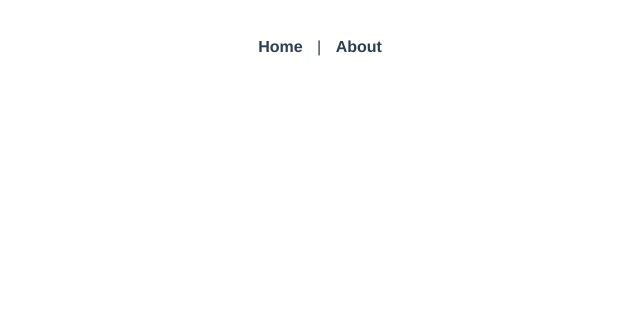
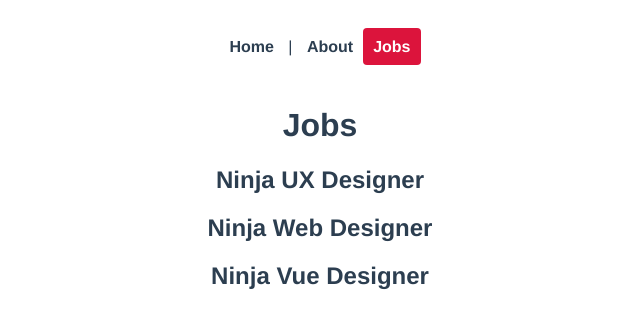
Before and after one commit to kitOl/ninja-jobs, a Vue app: page /jobs in a window 1280 px wide. Before the commit this address had no page. Shown: the top 328 px of the page, without its empty margins (320-960 px from the left). Built offline with nearby package versions, Linux system fonts and the light colour scheme.

Commit message:
added routes

```diff
--- a/src/App.vue
+++ b/src/App.vue
@@ -2,6 +2,7 @@
   <nav>
     <router-link to="/">Home</router-link> |
     <router-link :to="{ name: 'About' }">About</router-link>
+    <router-link :to="{ name: 'Jobs' }">Jobs</router-link>
   </nav>
   <router-view />
 </template>
--- a/src/router/index.js
+++ b/src/router/index.js
@@ -1,6 +1,8 @@
 import { createRouter, createWebHistory } from 'vue-router';
 import HomeView from '../views/HomeView.vue';
 import AboutView from '../views/AboutView.vue';
+import Jobs from '../views/jobs/Jobs.vue';
+import JobDetails from '../views/jobs/JobDetails.vue';
 
 const routes = [
   {
@@ -16,6 +18,16 @@ const routes = [
     // which is lazy-loaded when the route is visited.
     component: AboutView,
   },
+  {
+    path: '/jobs',
+    name: 'Jobs',
+    component: Jobs,
+  },
+  {
+    path: '/jobs/:id',
+    name: 'JobDetails',
+    component: JobDetails,
+  },
 ];
 
 const router = createRouter({
--- /dev/null
+++ b/src/views/jobs/JobDetails.vue
@@ -0,0 +1,16 @@
+<template>
+  <h1>Job Details Page</h1>
+  <p>The job id is {{ $route.params.id }}</p>
+</template>
+
+<script>
+export default {
+  data() {
+    return {
+      id: this.$route.params.id,
+    };
+  },
+};
+</script>
+
+<style></style>
--- /dev/null
+++ b/src/views/jobs/Jobs.vue
@@ -0,0 +1,22 @@
+<template>
+  <h1>Jobs</h1>
+  <div v-for="job in jobs" :key="job.id">
+    <h2>{{ job.title }}</h2>
+  </div>
+</template>
+
+<script>
+export default {
+  data() {
+    return {
+      jobs: [
+        { title: 'Ninja UX Designer', id: 1, details: 'lorem' },
+        { title: 'Ninja Web Designer', id: 2, details: 'lorem' },
+        { title: 'Ninja Vue Designer', id: 3, details: 'lorem' },
+      ],
+    };
+  },
+};
+</script>
+
+<style></style>
```
